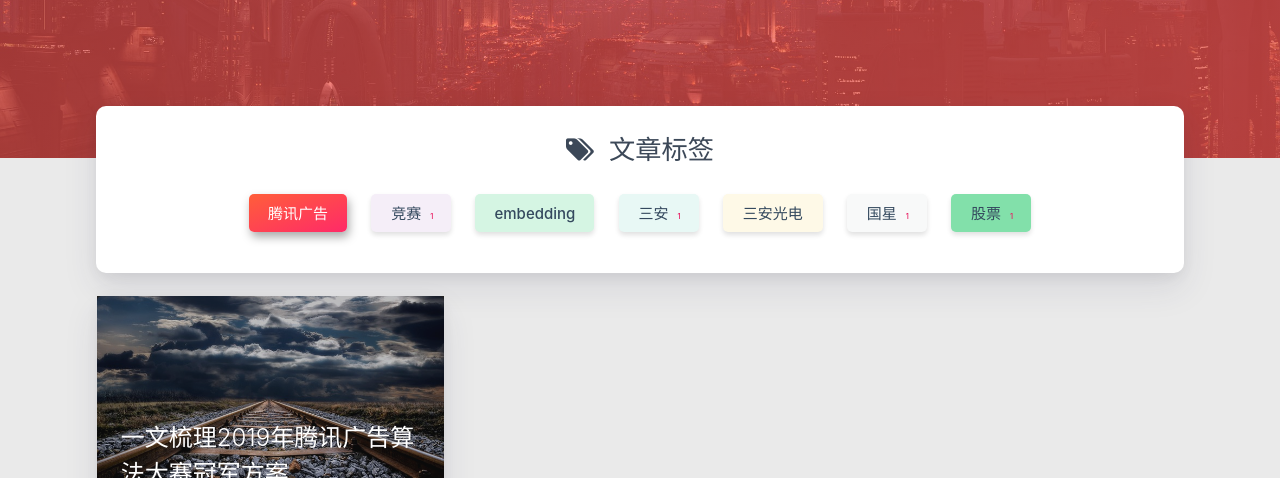
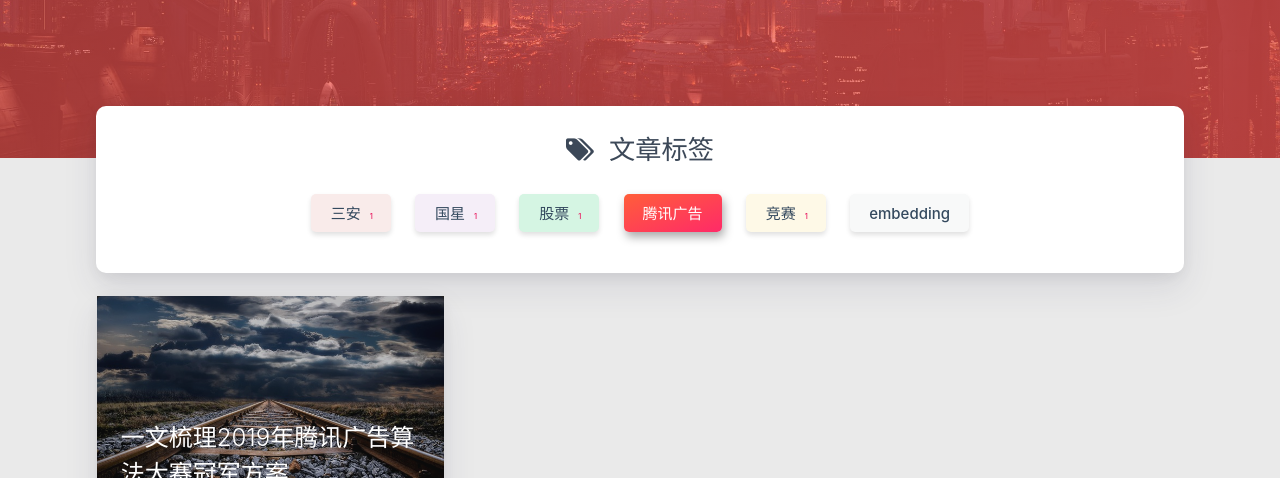
Before and after one commit to caowencai/caowencai.github.io, a plain HTML site: page tags/腾讯广告/index.html in a window 1280 px wide. Shown: the part 322-800 px from the top of the page. Drawn offline with Linux system fonts and the light colour scheme; some packages are replaced by stand-ins of ours; a script that the page names is missing.

Commit message:
Site updated: 2019-11-07 19:53:54

```diff
--- a/tags/腾讯广告/index.html
+++ b/tags/腾讯广告/index.html
@@ -295,10 +295,37 @@ $('.bg-cover').css('background-image', 'url(/medias/banner/' + new Date().getDay
             <div class="tag-chips">
 
 
+                <a href="/tags/三安/" title="三安: 1">
+                    <span class="chip center-align waves-effect waves-light
+                             chip-default "
+                            data-tagname="三安" style="background-color: #F9EBEA;">三安
+                        <span class="tag-length">1</span>
+                    </span>
+                </a>
+
+
+                <a href="/tags/国星/" title="国星: 1">
+                    <span class="chip center-align waves-effect waves-light
+                             chip-default "
+                            data-tagname="国星" style="background-color: #F5EEF8;">国星
+                        <span class="tag-length">1</span>
+                    </span>
+                </a>
+
+
+                <a href="/tags/股票/" title="股票: 1">
+                    <span class="chip center-align waves-effect waves-light
+                             chip-default "
+                            data-tagname="股票" style="background-color: #D5F5E3;">股票
+                        <span class="tag-length">1</span>
+                    </span>
+                </a>
+
+
                 <a href="/tags/腾讯广告/" title="腾讯广告: 1">
                     <span class="chip center-align waves-effect waves-light
                              chip-active "
-                            data-tagname="腾讯广告" style="background-color: #F9EBEA;">腾讯广告
+                            data-tagname="腾讯广告" style="background-color: #E8F8F5;">腾讯广告
                         <span class="tag-length">1</span>
                     </span>
                 </a>
@@ -307,7 +334,7 @@ $('.bg-cover').css('background-image', 'url(/medias/banner/' + new Date().getDay
                 <a href="/tags/竞赛/" title="竞赛: 1">
                     <span class="chip center-align waves-effect waves-light
                              chip-default "
-                            data-tagname="竞赛" style="background-color: #F5EEF8;">竞赛
+                            data-tagname="竞赛" style="background-color: #FEF9E7;">竞赛
                         <span class="tag-length">1</span>
                     </span>
                 </a>
@@ -316,43 +343,7 @@ $('.bg-cover').css('background-image', 'url(/medias/banner/' + new Date().getDay
                 <a href="/tags/embedding/" title="embedding: 1">
                     <span class="chip center-align waves-effect waves-light
                              chip-default "
-                            data-tagname="embedding" style="background-color: #D5F5E3;">embedding
-                        <span class="tag-length">1</span>
-                    </span>
-                </a>
-
-
-                <a href="/tags/三安/" title="三安: 1">
-                    <span class="chip center-align waves-effect waves-light
-                             chip-default "
-                            data-tagname="三安" style="background-color: #E8F8F5;">三安
-                        <span class="tag-length">1</span>
-                    </span>
-                </a>
-
-
-                <a href="/tags/三安光电/" title="三安光电: 0">
-                    <span class="chip center-align waves-effect waves-light
-                             chip-default "
-                            data-tagname="三安光电" style="background-color: #FEF9E7;">三安光电
-                        <span class="tag-length">0</span>
-                    </span>
-                </a>
-
-
-                <a href="/tags/国星/" title="国星: 1">
-                    <span class="chip center-align waves-effect waves-light
-                             chip-default "
-                            data-tagname="国星" style="background-color: #F8F9F9;">国星
-                        <span class="tag-length">1</span>
-                    </span>
-                </a>
-
-
-                <a href="/tags/股票/" title="股票: 1">
-                    <span class="chip center-align waves-effect waves-light
-                             chip-default "
-                            data-tagname="股票" style="background-color: #82E0AA;">股票
+                            data-tagname="embedding" style="background-color: #F8F9F9;">embedding
                         <span class="tag-length">1</span>
                     </span>
                 </a>
```
Also changed, not shown: about/index.html (+22 -28 lines), tags/embedding/index.html (+30 -39 lines), tags/index.html (+31 -40 lines), tags/三安/index.html (+30 -39 lines), tags/国星/index.html (+30 -39 lines), tags/竞赛/index.html (+30 -39 lines), tags/股票/index.html (+30 -39 lines).
